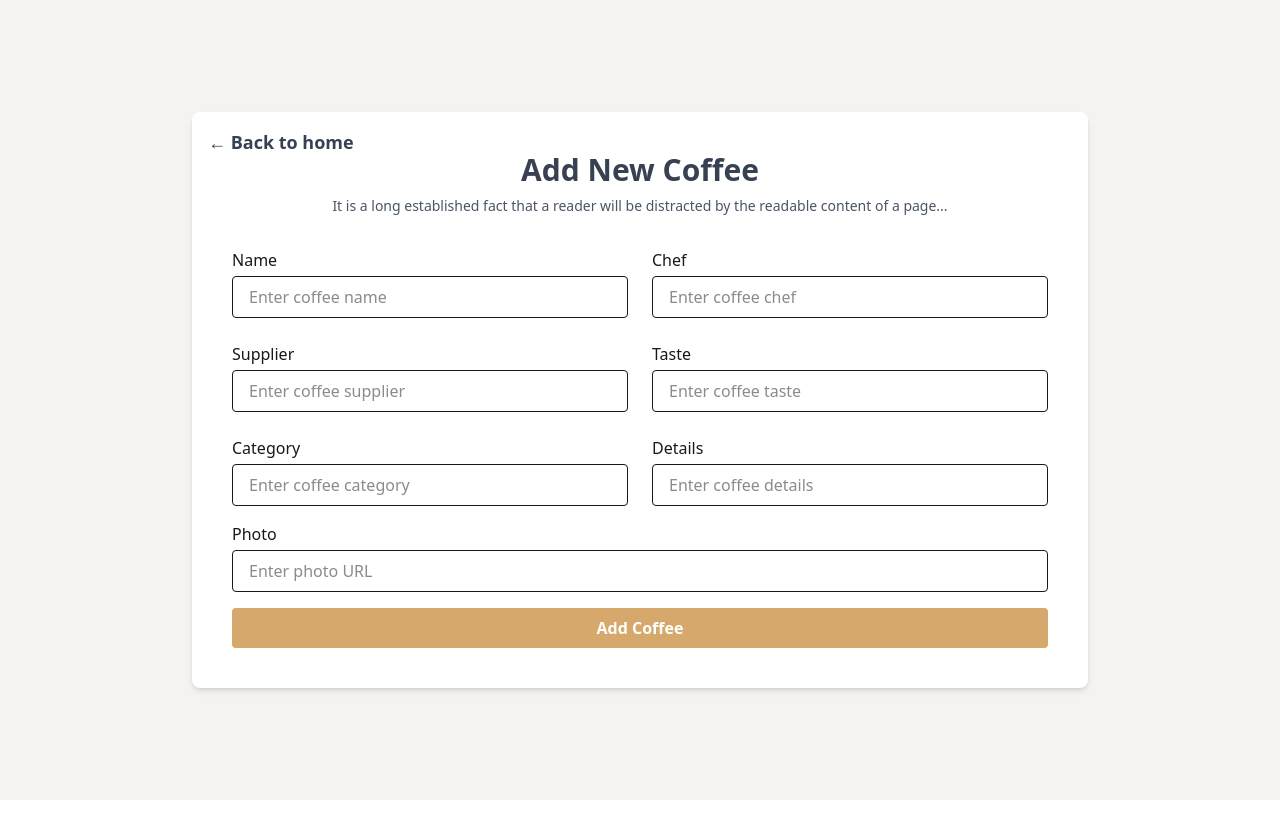
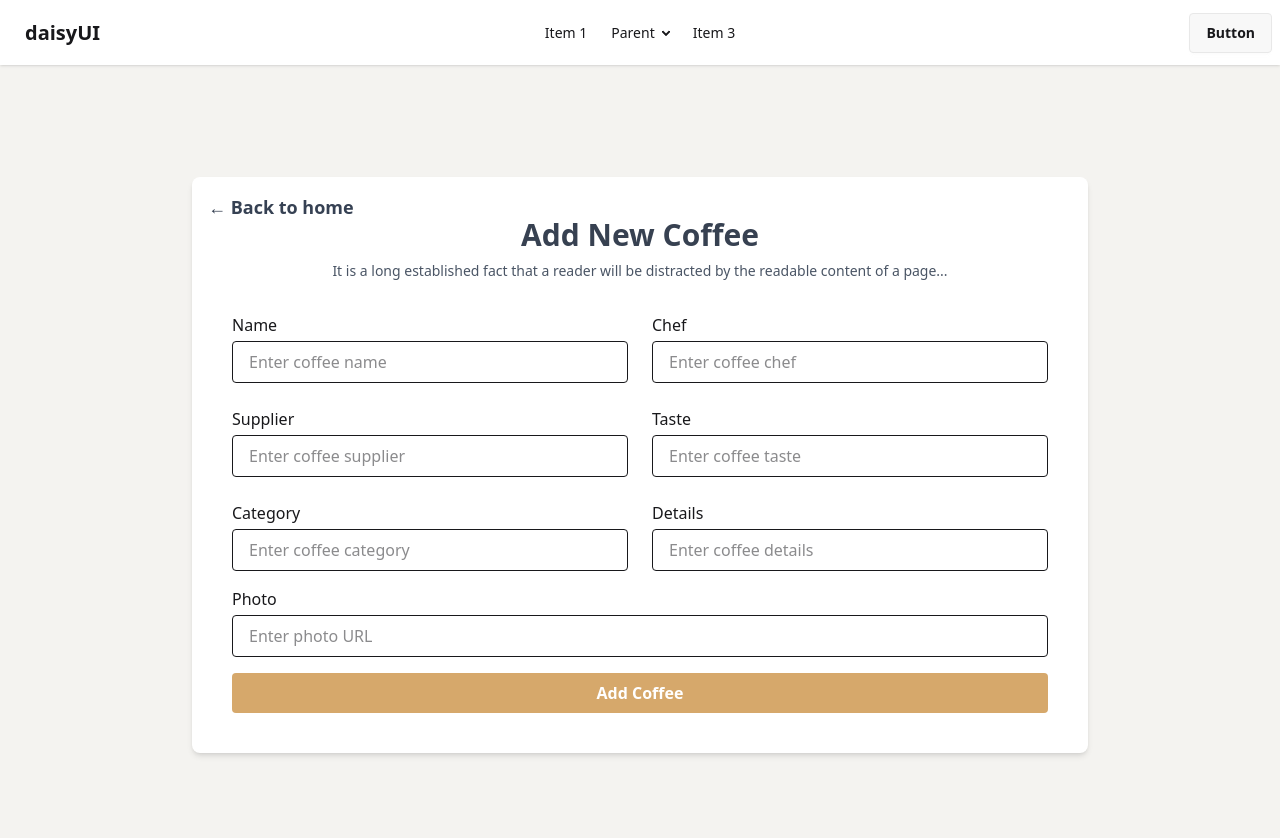
Before and after one commit to sadhin28/coffee-store-client, a React (Vite) app: page /add-coffee in a window 1280 px wide. Shown: the top 838 px of the page. Before the commit the page ends 800 px from the top, so only its background shows below. Built offline with nearby package versions, Linux system fonts and the light colour scheme.

Commit message:
add navbar in thi project

```diff
--- /dev/null
+++ b/src/component/Header.jsx
@@ -0,0 +1,47 @@
+const Header = () => {
+    return (
+        <div className="navbar bg-base-100 shadow-sm">
+            <div className="navbar-start">
+                <div className="dropdown">
+                    <div tabIndex={0} role="button" className="btn btn-ghost lg:hidden">
+                        <svg xmlns="http://www.w3.org/2000/svg" className="h-5 w-5" fill="none" viewBox="0 0 24 24" stroke="currentColor"> <path strokeLinecap="round" strokeLinejoin="round" strokeWidth="2" d="M4 6h16M4 12h8m-8 6h16" /> </svg>
+                    </div>
+                    <ul
+                        tabIndex={0}
+                        className="menu menu-sm dropdown-content bg-base-100 rounded-box z-1 mt-3 w-52 p-2 shadow">
+                        <li><a>Item 1</a></li>
+                        <li>
+                            <a>Parent</a>
+                            <ul className="p-2">
+                                <li><a>Submenu 1</a></li>
+                                <li><a>Submenu 2</a></li>
+                            </ul>
+                        </li>
+                        <li><a>Item 3</a></li>
+                    </ul>
+                </div>
+                <a className="btn btn-ghost text-xl">daisyUI</a>
+            </div>
+            <div className="navbar-center hidden lg:flex">
+                <ul className="menu menu-horizontal px-1">
+                    <li><a>Item 1</a></li>
+                    <li>
+                        <details>
+                            <summary>Parent</summary>
+                            <ul className="p-2">
+                                <li><a>Submenu 1</a></li>
+                                <li><a>Submenu 2</a></li>
+                            </ul>
+                        </details>
+                    </li>
+                    <li><a>Item 3</a></li>
+                </ul>
+            </div>
+            <div className="navbar-end">
+                <a className="btn">Button</a>
+            </div>
+        </div>
+    );
+};
+
+export default Header;
--- a/src/layout/Root.jsx
+++ b/src/layout/Root.jsx
@@ -1,9 +1,11 @@
-import React from 'react';
+import { Outlet } from "react-router-dom";
+import Header from "../component/Header";
 
 const Root = () => {
     return (
         <div>
-            <h1>Header</h1>
+          <Header></Header>
+          <Outlet></Outlet>
         </div>
     );
 };
```
Also changed, not shown: src/routes/Router.jsx (+7 -0 lines).
